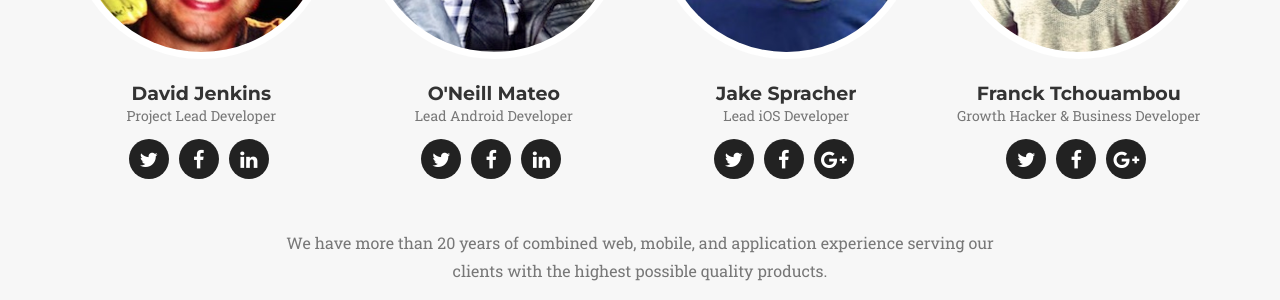
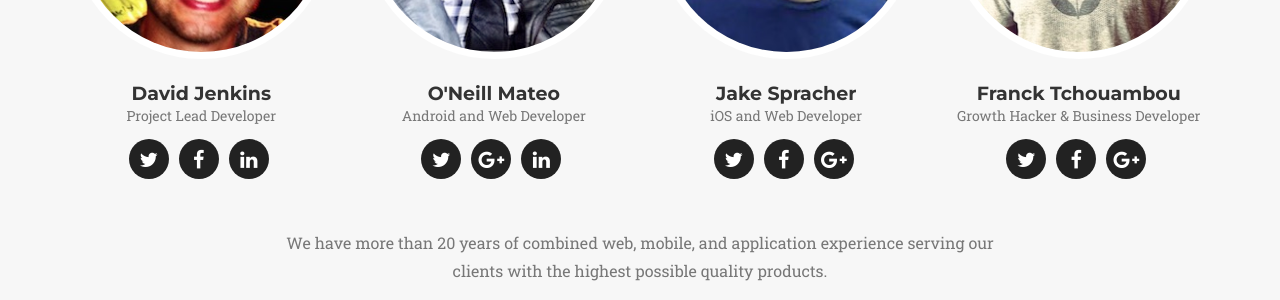
Before and after one commit to byrocketscience/byrocketscience.github.io, a Jekyll site: the page built from index.html, in a window 1280 px wide and 900 px high, scrolled down 4947 px. Shown: the part 154-454 px from the top of the window. Built offline with Jekyll 4.4.1, drawn with Linux system fonts in a browser that asks for light colours; nearby versions of some CDN libraries; some web fonts are replaced.

```diff
--- a/_config.yml
+++ b/_config.yml
@@ -27,18 +27,18 @@ people:
 
 - name: O'Neill Mateo
   pic: jose
-  position: Lead Android Developer
+  position: Android and Web Developer
   social:
     - title: twitter
-      url: #
-    - title: facebook
-      url: #
+      url: https://twitter.com/yomat3o
+    - title: google-plus
+      url: https://plus.google.com/+JoseMateoA/
     - title: linkedin
-      url: #
+      url: http://www.linkedin.com/in/josemateoa
 
 - name: Jake Spracher
   pic: jake
-  position: Lead iOS Developer
+  position: iOS and Web Developer
   social:
     - title: twitter
       url: #
--- a/_includes/team.html
+++ b/_includes/team.html
@@ -16,7 +16,7 @@
                         <p class="text-muted">{{ member.position }}</p>
                         <ul class="list-inline social-buttons">
                             {% for network in member.social %}
-                            <li><a href="{{ network.url }}"><i class="fa fa-{{ network.title }}"></i></a>
+                            <li><a href="{{ network.url }}" target="_blank"><i class="fa fa-{{ network.title }}"></i></a>
                             {% endfor %}
 
                         </ul>
```
